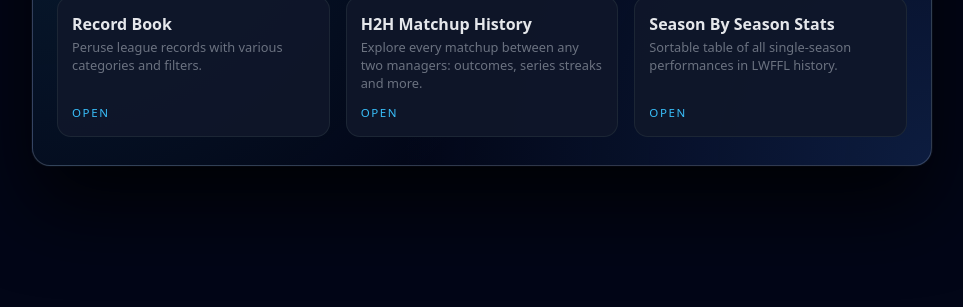
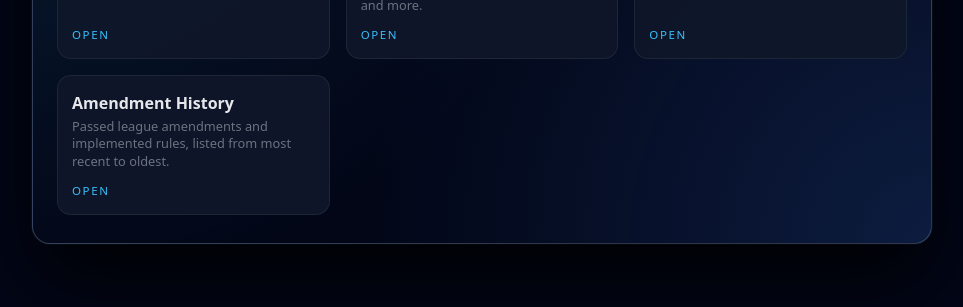
Before and after one commit to cculton/lwffl, a plain HTML site: page index.html in a window 1280 px wide. Shown: the part 409-716 px from the top of the page, without its empty margins (158-1121 px from the left). Drawn offline with Linux system fonts and the light colour scheme.

Commit message:
Update index.html

```diff
--- a/index.html
+++ b/index.html
@@ -177,6 +177,17 @@
             </div>
             <div class="nav-footer">Open</div>
           </a>
+
+          <!-- Option 4: Amendment History -->
+          <a href="amendment-history.html" class="nav-card">
+            <div>
+              <div class="nav-title">Amendment History</div>
+              <div class="nav-desc">
+                Passed league amendments and implemented rules, listed from most recent to oldest.
+              </div>
+            </div>
+            <div class="nav-footer">Open</div>
+          </a>
         </div>
       </main>
     </div>
```
